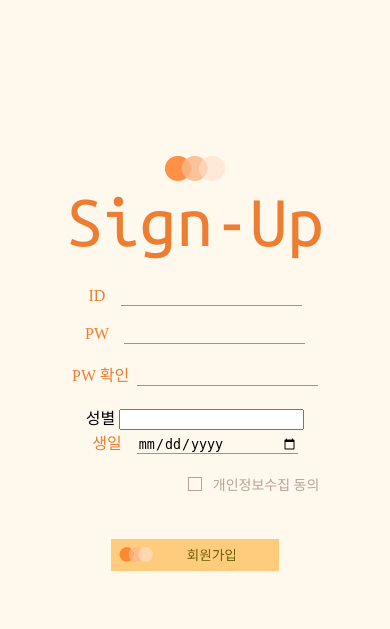
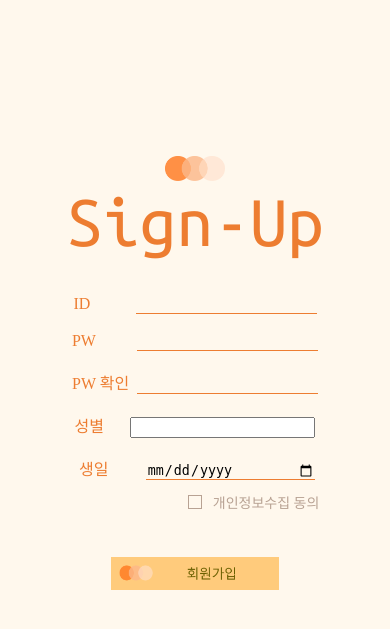
Before and after one commit to arimSeo/Graduate-proj, a Django app: template tastyproject/accounts/templates/registration/register.html in a window 390 px wide. Shown: the top 629 px of the page. Run offline with Django 3.2, Linux system fonts and the light colour scheme; the template is opened without the code that fills it, so the values that code supplies are empty, except form fields; tables that the repository leaves empty hold one stand-in row (values such as "Sample post"); form fields are guessed from the names that the template uses.

Commit message:
[Frontend]register페이지 완료

```diff
--- a/tastyproject/accounts/static/css/register.css
+++ b/tastyproject/accounts/static/css/register.css
@@ -18,7 +18,7 @@ body{
 }
 
 .idid{
-    margin:4% 0 1.5% 0;
+    margin:5% 0 1.5% 0;
     color:#ED7D31;
 }
 .pw1{
@@ -26,7 +26,7 @@ body{
     color:#ED7D31;
 }
 .pw2{
-    margin:0 0 1.5% 0;
+    margin:0 1% 1.5% 0;
     color:#ED7D31;
 }
 
@@ -49,30 +49,18 @@ input:focus{
     margin-left: 1%;
 }
 #birth{
-    width:160px;
+    width:168px;
 }
 
 .day{
-    margin:0 0 2% 0;
+    margin:1.5% 0 2% 0;
+    color:#ED7D31;
+}
+.gen{
+    margin:0 3% 2% 0;
     color:#ED7D31;
 }
 
-
-   /* input[type=date]::-webkit-datetime-edit-text {
-       -webkit-appearance: none;
-        display: none; }
-   input[type=date]::-webkit-datetime-edit-month-field{
-       -webkit-appearance: none;
-    display: none;
-}
-    input[type=date]::-webkit-datetime-edit-day-field {
-        -webkit-appearance: none;
-        display: none;
-    }
-        input[type=date]::-webkit-datetime-edit-year-field {
-             -webkit-appearance: none;
-            display: none;
-        } */
 input[id="check"] + label {
     display: inline-block;
     width: 12px;
@@ -113,11 +101,25 @@ input[id="check"] {
         font-weight: bold;
     }
     .idid{
-        margin:12% 0 5% 0;
+        margin:14% 0 5% 0;
     }
     .pw2{
-        margin-top:5%;
-        margin-bottom: 5%;
+        margin:5% 0 5% 0;
+    }
+    .day{
+        margin:5% 0 0 1%;
+    }
+    #birth{
+        margin:0 0 0 9%;
+    }
+    #pass{
+        margin:0 0 0 10%;
+    }
+    #email{
+        margin:0 0 0 11%;
+    }
+    .gen-form{
+        margin:0 0 0 3%;
     }
 
     .permit{
--- a/tastyproject/accounts/templates/registration/register.html
+++ b/tastyproject/accounts/templates/registration/register.html
@@ -40,9 +40,9 @@
         </div>
 
         <div>
-            <span>성별</span>
-            {{register_form.gender}}
-        </div>
+            <span class="gen">성별</span>
+            <span class="gen-form">{{register_form.gender}}<span>
+        </span>
 
         <div class="day">
             <label for="birth" class="labelBirth">
```
Also changed, not shown: tastyproject/accounts/forms.py (+7 -45 lines), tastyproject/accounts/views.py (+0 -12 lines).
